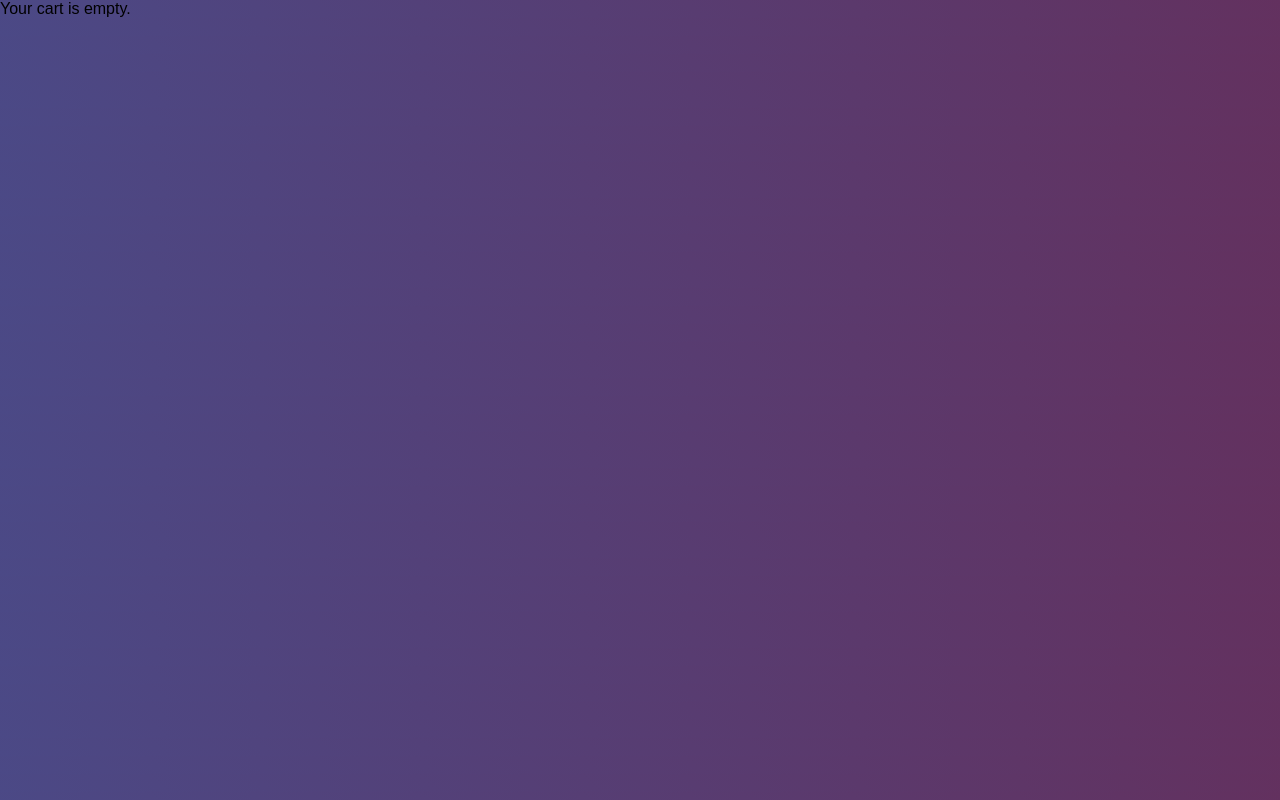
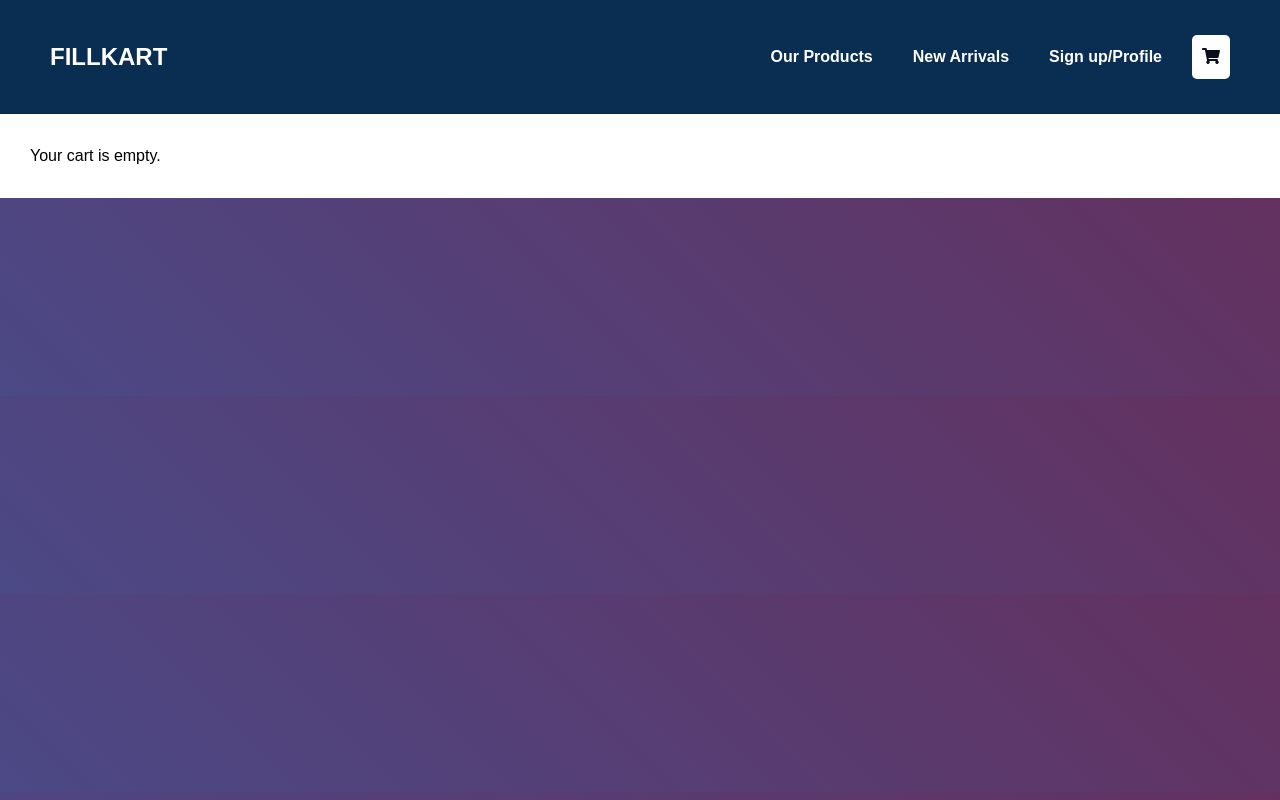
Before and after one commit to autkarsh989/ecom, a plain HTML site: page cart.html in a window 1280 px wide. Drawn offline with nearby package versions, Linux system fonts and the light colour scheme.

Commit message:
fixed design on cart page also fixed other pages

```diff
--- a/assets/css/index-p.css
+++ b/assets/css/index-p.css
@@ -100,3 +100,7 @@ body {
   border-radius: 5px;
   cursor: pointer;
 }
+.add-to-cart{
+  color: white;
+  width: 50;
+}
--- a/cart.html
+++ b/cart.html
@@ -4,10 +4,28 @@
     <meta charset="UTF-8">
     <meta name="viewport" content="width=device-width, initial-scale=1.0">
     <title>Cart</title>
+    <link rel="stylesheet" href="https://cdnjs.cloudflare.com/ajax/libs/font-awesome/5.15.3/css/all.min.css">
+    <script src="https://cdn.tailwindcss.com"></script>
+    <link rel="stylesheet" href="assets/css/profile-p.css">
     <link rel="stylesheet" href="yash work/index-y.css">
 </head>
 <body>
-    <div id="cart"></div>
+    <nav class="navbar">
+        <div class="container">
+            <div class="fillkart">
+                FILLKART
+            </div>
+            <div class="nav-links">
+                <a href="/index.html">Our Products</a>
+                <a href="#">New Arrivals</a>
+                <a href="/profile.html">Sign up/Profile</a>
+                <a class="active"  href="#" class="cart-icon"><i class="fas fa-shopping-cart"></i></a>
+            </div>
+        </div>
+    </nav>
+    <div class="product-grid" id="product-grid">
+        <!-- Product Cards will be inserted here -->
+    </div>
 
     <script>
         const retFun = () => {
@@ -31,7 +49,7 @@
 
 
 
-        const cartContainer = document.getElementById('cart');
+        const cartContainer = document.getElementById('product-grid');
         const cart = retFun();
 
         if (cart.length > 0) {
--- a/yash work/index-y.css
+++ b/yash work/index-y.css
@@ -166,3 +166,7 @@ button {
         display: block; /* Show hamburger icon */
     }
 }
+.add-to-cart{
+    color: white;
+    width: 50;
+}
```
Also changed, not shown: profile.html (+1 -1 lines).
